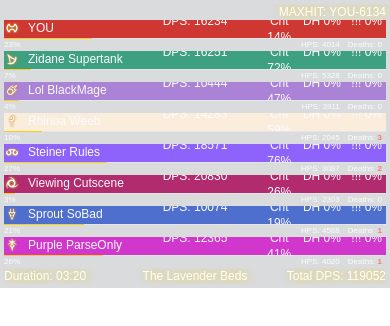
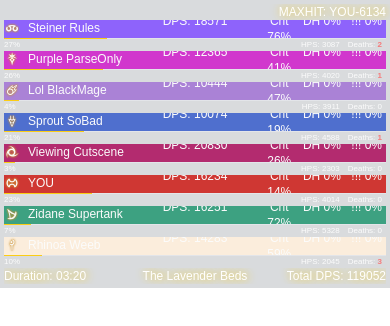
Before and after one commit to Enubia/suihei-overlay, a Vue app: page /#/ in a window 390 px wide. Shown: the top 326 px of the page. Built offline with nearby package versions, Linux system fonts and the light colour scheme; a web font is replaced by a local one.

Commit message:
combatant sorting now work on rectangle view

```diff
--- a/src/components/Combatants.vue
+++ b/src/components/Combatants.vue
@@ -3,12 +3,7 @@
     v-if="combatants && Object.keys(combatants).length > 0"
     class="lg:flex w-full combatant opacity-90"
   >
-    <div
-      v-for="item of Object.keys(combatants)"
-      :key="item"
-      :style="'order: ' + combatants[item].rank"
-      class="lg:w-full mr-1 ml-1"
-    >
+    <div v-for="item of Object.keys(combatants)" :key="item" class="lg:w-full mr-1 ml-1">
       <div class="w-full">
         <div class="flex lg:justify-center relative z-50 -mb-5 lg:-mb-0 text-xs">
           <img
--- a/src/views/Overlay.vue
+++ b/src/views/Overlay.vue
@@ -20,7 +20,7 @@
 import { Component, Vue } from 'vue-property-decorator';
 import Encounter from '@/components/Encounter.vue';
 import { defaultConfig } from '@/helper/config';
-import { IACTDetailData } from '@/types';
+import { IACTDetailData, ICombatant } from '@/types';
 
 @Component({
   name: 'Overlay',
@@ -35,7 +35,8 @@ export default class Overlay extends Vue {
 
   created() {
     document.addEventListener('onOverlayDataUpdate', (event: any) => {
-      this.overlayData = event.detail;
+      const combatants = this.sortCombatants(event);
+      this.overlayData = { ...event.detail, Combatant: combatants };
     });
 
     document.addEventListener('onOverlayStateUpdate', (event: any) => {
@@ -45,6 +46,27 @@ export default class Overlay extends Vue {
         document.documentElement.classList.add('resizable');
       }
     });
+  }
+
+  private sortCombatants(event: any): { [p: string]: ICombatant } {
+    const order = Object.keys(event.detail.Combatant).sort(
+      (a, b) => event.detail.Combatant[a].rank - event.detail.Combatant[b].rank
+    );
+
+    const ordered = {
+      ...order.map((item) => ({
+        [item]: event.detail.Combatant[item]
+      }))
+    };
+
+    const data: any = {};
+
+    Object.entries(ordered).forEach((entry) => {
+      const name = Object.keys(entry[1])[0];
+      data[name] = (entry[1] as any)[name];
+    });
+
+    return data;
   }
 
   openSettings() {
```
